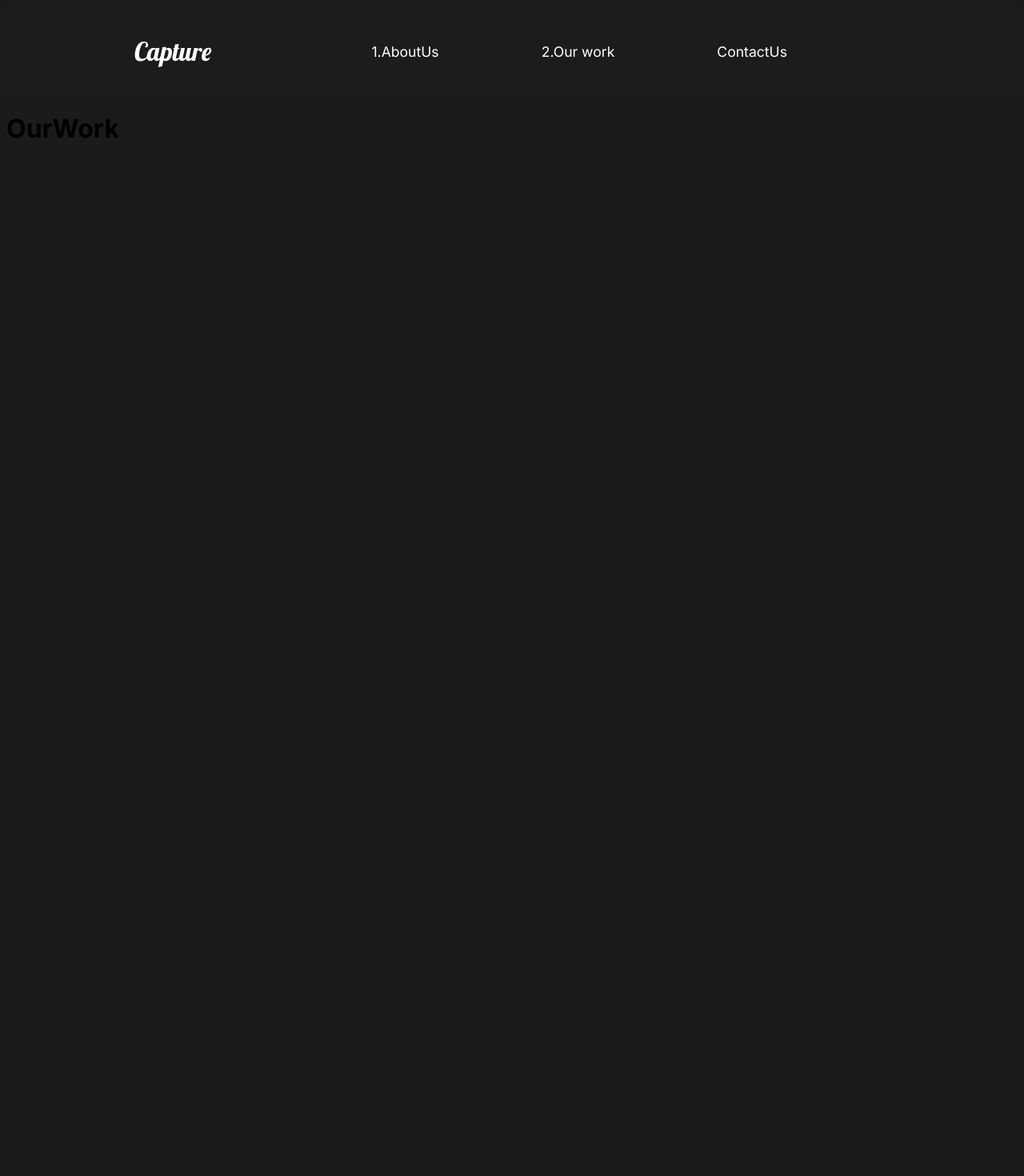
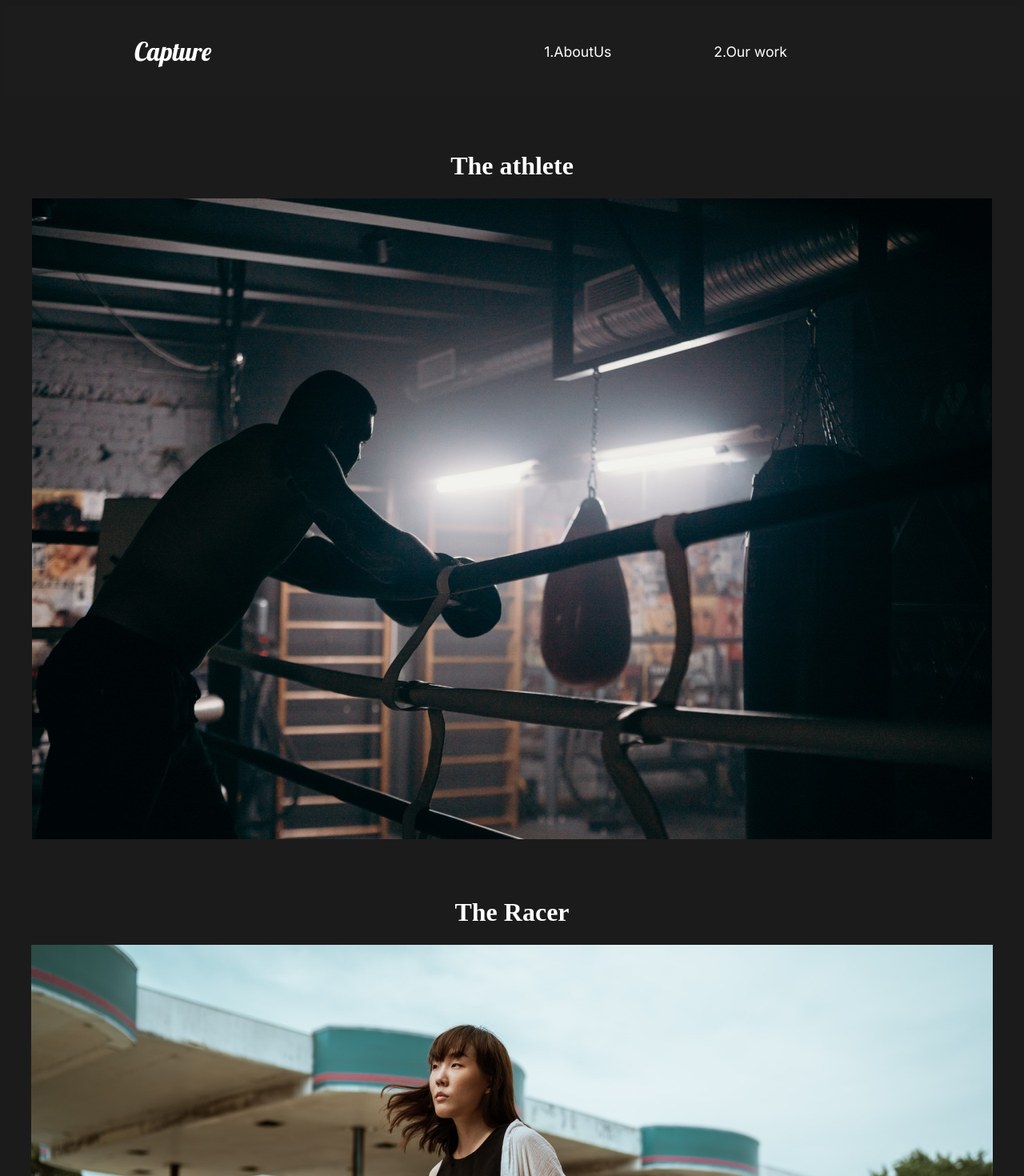
Before and after one commit to aiyazshah/react-capture, a React (Create React App) app: page /work in a window 1280 px wide. Shown: the top 1470 px of the page at 80% size. Before the commit the page ends 800 px from the top, so only its background shows below. Built offline with nearby package versions, Linux system fonts and the light colour scheme.

Commit message:
work page completed

```diff
--- a/src/Pages/OurWork.js
+++ b/src/Pages/OurWork.js
@@ -1,9 +1,24 @@
 import React from 'react'
+import styled from 'styled-components'
+import athlete from '../img/athlete-small.png'
+import goodtimes from '../img/goodtimes-small.png'
+import theracer from '../img/theracer-small.png'
+import Movie from '../components/Movie.js'
+
 
 export default function OurWork() {
   return (
-    <div>
-        <h1>OurWork</h1>
-    </div>
+    <OurworkStyle>
+      <Movie imgSrc={athlete} title="The athlete" />
+      <Movie imgSrc={theracer} title="The Racer" />
+      <Movie imgSrc={goodtimes} title="goodtimes" />
+    </OurworkStyle>
+
   )
 }
+
+const OurworkStyle = styled.div`
+display: flex;
+flex-direction: column;
+justify-content: center;
+`
--- a/src/components/GlobalStyle.js
+++ b/src/components/GlobalStyle.js
@@ -1,5 +1,5 @@
-import { createGlobalStyle}  from "styled-components"
-const GlobalStyle= createGlobalStyle`
+import { createGlobalStyle } from "styled-components"
+const GlobalStyle = createGlobalStyle`
 padding:0 ;
 margin:0 ;
 box-sizing:border-box;
@@ -16,10 +16,10 @@ button{
     border:3px solid #23d997 ;
     background:transparent;
     transition:all 0.5s ease ;
+    color:white;
     font-family: 'Inter', sans-serif;
     &:hover{
         background-color:#23d997 ;
-        color:white;
     }
 }
 h2{
--- /dev/null
+++ b/src/components/Movie.js
@@ -0,0 +1,20 @@
+import React from 'react'
+import styled from "styled-components"
+
+
+export default function Movie(props) {
+    return (
+        <MovieStyle>
+            <h1>{props.title}</h1>
+            <img src={props.imgSrc} alt="" />
+        </MovieStyle>
+    )
+}
+const MovieStyle = styled.div`
+margin-top: 3rem;
+text-align: center;
+h1{
+    color: white;
+    font-family: cursive;
+}
+`
--- a/src/components/Nav.js
+++ b/src/components/Nav.js
@@ -1,6 +1,6 @@
 import React from 'react'
 import styled from "styled-components"
-import {Link} from "react-router-dom"
+import { Link } from "react-router-dom"
 
 export default function Nav() {
     return (
@@ -14,15 +14,12 @@ export default function Nav() {
                 <li>
                     <Link to="/work">2.Our work</Link>
                 </li>
-                    <li>
-                        <Link to="/contact">ContactUs</Link>
-                    </li>
             </ul>
         </StyledNav>
 
     )
 }
-const StyledNav=styled.nav`
+const StyledNav = styled.nav`
 min-height:10vh;
 display:flex;
 margin:auto;
@@ -37,6 +34,7 @@ padding:1rem 10rem;
     font-family:"lobster",cursive;
     font-weight:lighter ;
     color:white;
+
 
 }
 
--- a/src/styles.js
+++ b/src/styles.js
@@ -2,7 +2,7 @@ import styled from "styled-components"
 
 
 
-export const About=styled.div`
+export const About = styled.div`
 min-height:90vh ;
 display:flex ;
 align-items:center;
@@ -10,22 +10,23 @@ justify-content:space-around ;
 padding:5rem 10rem ;
 color:white;
 `
-export const Description=styled.div`
+export const Description = styled.div`
 flex:1;
 padding-right:5rem;
 h2{
   font-weight: lighter;
 }
 `
-export const Image=styled.div`
+export const Image = styled.div`
 flex:1;
-overflow:hidden;
+object-fit: cover;
 img{
+
   width:100%;
-  height:80vh;
-  object-fit:cover ;
+  height:90vh;
+
 }
 `
-export const Hide=styled.div`
-overflow:hidden ;
+export const Hide = styled.div`
+
 `
```
Also changed, not shown: src/components/AboutSection.js (+4 -5 lines), 1 other file (tests, documents, lock files or other folders). Lines whose indentation alone changed are shown as unchanged.
